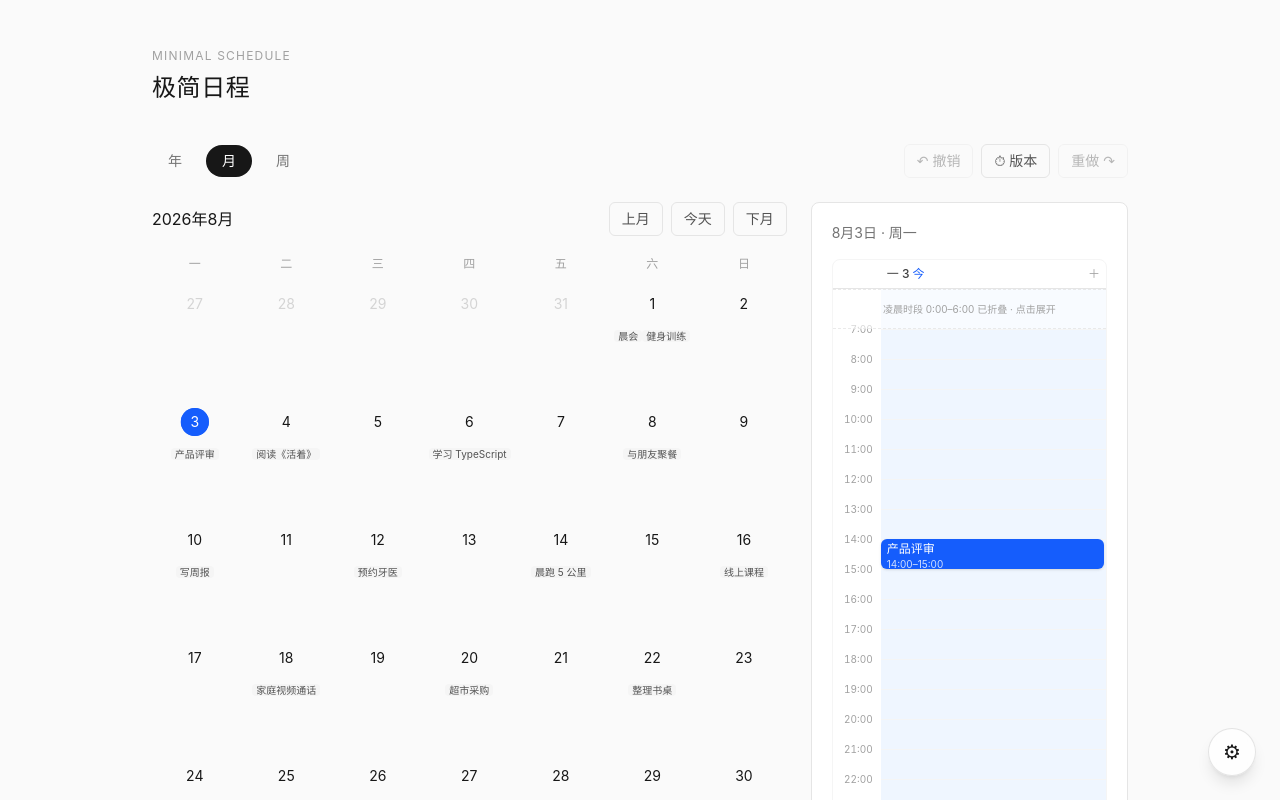
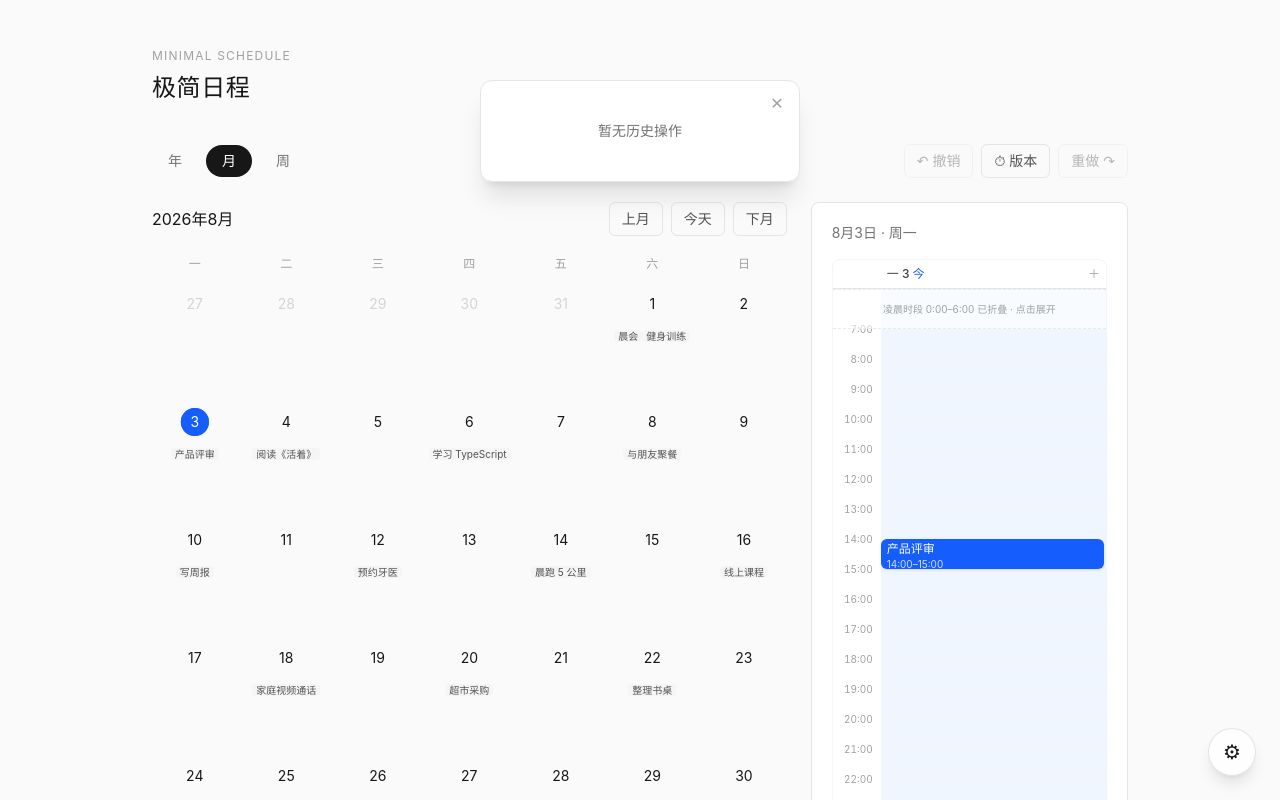
Before and after one commit to WHJ-2007/schedule-app, a Next.js app: page /style-1 in a window 1280 px wide. Both pictures are taken after a click on the button "⏱ 版本". Shown: the top 800 px of the page. Built offline with nearby package versions, Linux system fonts and the light colour scheme.

Commit message:
feat: 版本播放条：拖动时间轴实时回看任意历史版本
导航行「⏱ 版本」按钮打开播放条，range 拖动即跳转到对应历史版本，
日程实时回看；无历史操作时显示提示。

```diff
--- a/src/components/schedule-app.tsx
+++ b/src/components/schedule-app.tsx
@@ -30,6 +30,7 @@ import SelectionBubble from "./selection-bubble";
 import WeekTimeline from "./week-timeline";
 import EventPanel, { emptyForm, type FormState } from "./event-panel";
 import UndoToast from "./undo-toast";
+import VersionPlayer from "./version-player";
 
 function sortByTime(list: ScheduleEvent[]): ScheduleEvent[] {
   return [...list].sort((a, b) => {
@@ -975,6 +976,14 @@ export default function ScheduleApp({ tokens }: { tokens: ThemeTokens }) {
         />
       )}
       <Settings events={events} onImport={replaceEvents} />
+      {playerOpen && (
+        <VersionPlayer
+          history={history}
+          index={index}
+          onJump={jumpToIndex}
+          onClose={() => setPlayerOpen(false)}
+        />
+      )}
       {toast && (
         <UndoToast
           text={toast.text}
--- /dev/null
+++ b/src/components/version-player.tsx
@@ -0,0 +1,51 @@
+"use client";
+
+import type { HistoryEntry } from "@/lib/use-events";
+
+export default function VersionPlayer({
+  history,
+  index,
+  onJump,
+  onClose,
+}: {
+  history: HistoryEntry[];
+  index: number;
+  onJump: (i: number) => void;
+  onClose: () => void;
+}) {
+  return (
+    <div
+      role="dialog"
+      aria-label="版本播放"
+      className="fixed top-20 left-1/2 z-50 w-80 -translate-x-1/2 rounded-xl border border-neutral-200 bg-white p-4 shadow-xl anim-scale-in"
+    >
+      <button
+        type="button"
+        aria-label="关闭版本播放"
+        onClick={onClose}
+        className="absolute right-2 top-2 flex h-7 w-7 items-center justify-center rounded-full text-neutral-400 hover:bg-neutral-100 hover:text-neutral-600"
+      >
+        ✕
+      </button>
+      {history.length <= 1 ? (
+        <p className="py-6 text-center text-sm text-neutral-500">暂无历史操作</p>
+      ) : (
+        <>
+          <input
+            type="range"
+            min={0}
+            max={history.length - 1}
+            value={index}
+            aria-label="版本时间轴"
+            onChange={(e) => onJump(Number(e.target.value))}
+            className="w-full"
+          />
+          <p className="mt-2 text-center text-xs text-neutral-500">
+            第 {index + 1} / {history.length} 版 ·{" "}
+            {new Date(history[index].at).toLocaleTimeString("zh-CN", { hour12: false })}
+          </p>
+        </>
+      )}
+    </div>
+  );
+}
```
Also changed, not shown: 1 other file (tests, documents, lock files or other folders).
